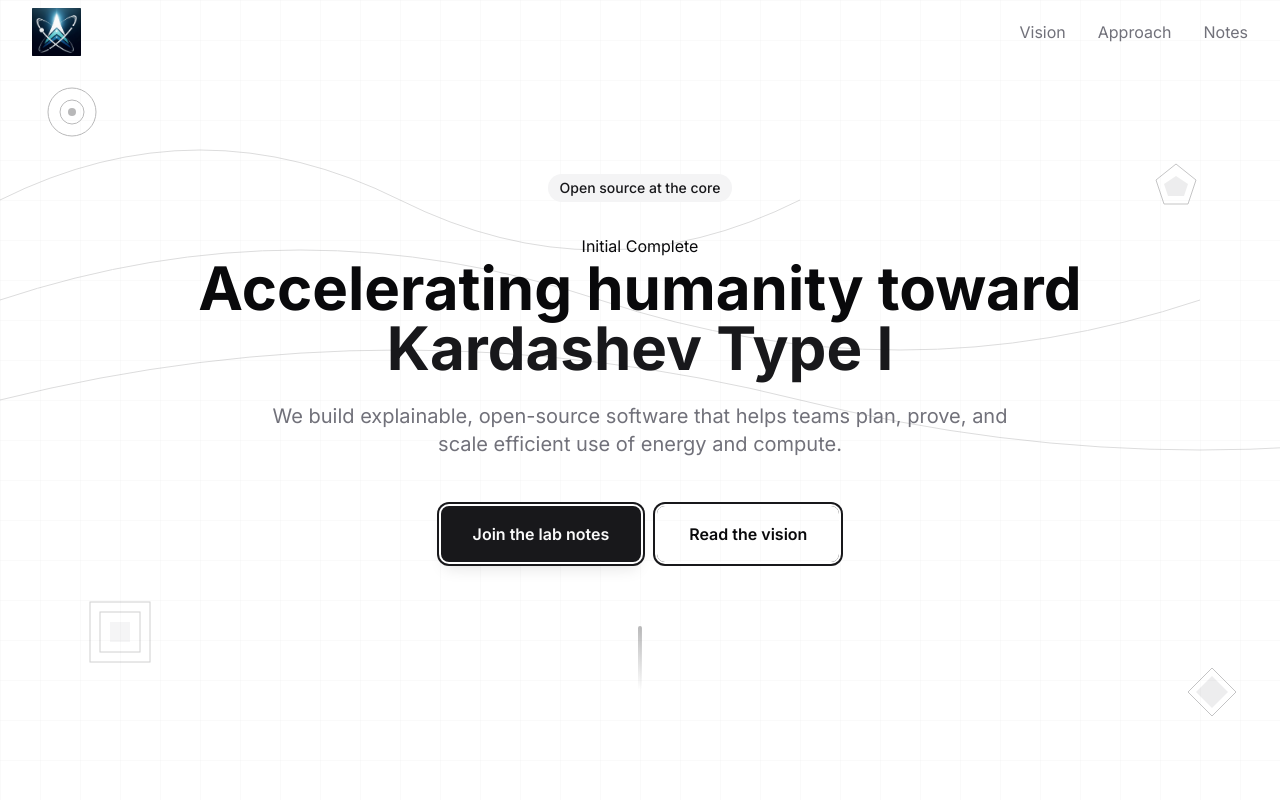
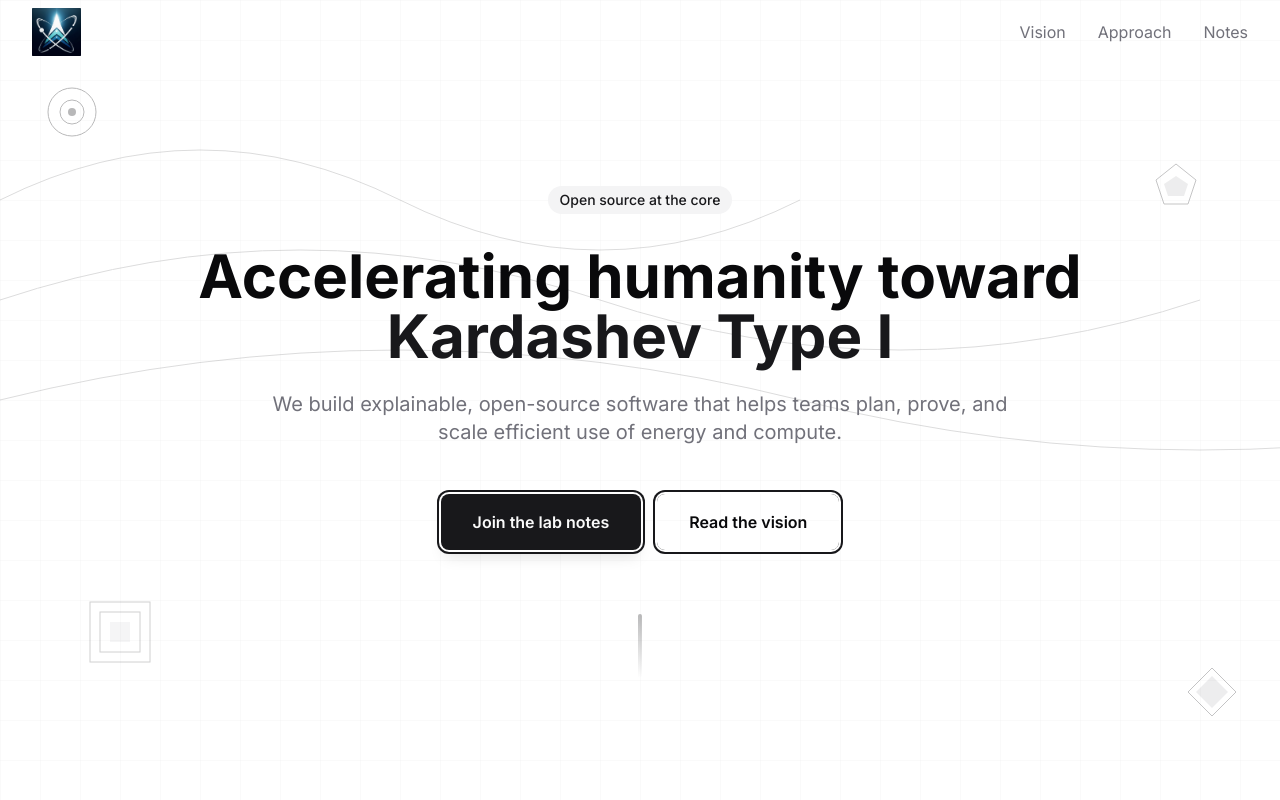
Before and after one commit to kardashev-lab/website, a Next.js app: page / in a window 1280 px wide. Shown: the top 800 px of the page. Built offline with nearby package versions, Linux system fonts and the light colour scheme; no server answers.

Commit message:
Fix typo

```diff
--- a/components/Hero.tsx
+++ b/components/Hero.tsx
@@ -28,7 +28,6 @@ const Hero = () => {
           </span>
         </motion.div>
 
-Initial Complete        {/* Main heading */}
         <motion.h1
           initial={{ opacity: 0, y: 20 }}
           animate={{ opacity: 1, y: 0 }}
```
